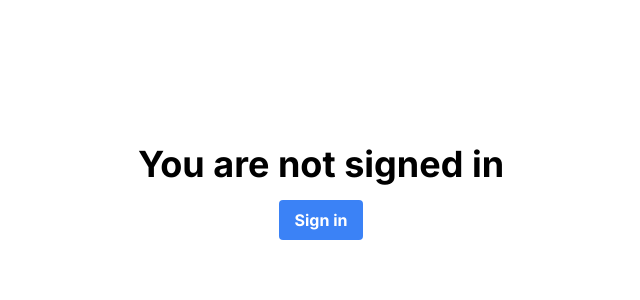
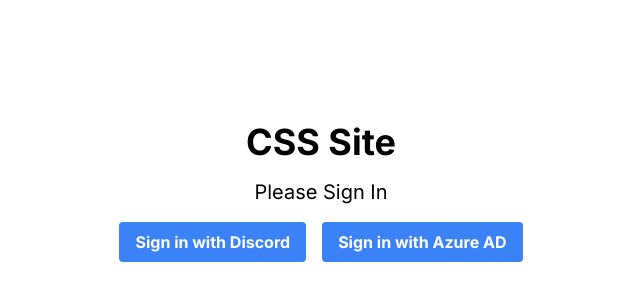
Before and after one commit to uwindsorcss/css-site, a Next.js app: page / in a window 1280 px wide. Shown: the part 208-508 px from the top of the page, without its empty margins (319-959 px from the left). Built offline with nearby package versions, Linux system fonts and the light colour scheme; no server answers.

Commit message:
feat: Azure AD Provider

```diff
--- a/src/app/api/auth/[...nextauth]/route.ts
+++ b/src/app/api/auth/[...nextauth]/route.ts
@@ -1,5 +1,6 @@
 import NextAuth, { NextAuthOptions } from "next-auth";
 import DiscordProvider from "next-auth/providers/discord";
+import AzureADProvider from "next-auth/providers/azure-ad";
 
 // For more information on each option (and a full list of options) go to
 // https://next-auth.js.org/configuration/options
@@ -11,9 +12,17 @@
       clientId: process.env.DISCORD_CLIENT_ID!,
       clientSecret: process.env.DISCORD_CLIENT_SECRET!,
     }),
+    AzureADProvider({
+      clientId: process.env.AZURE_AD_CLIENT_ID!,
+      clientSecret: process.env.AZURE_AD_CLIENT_SECRET!,
+      tenantId: process.env.AZURE_AD_TENANT_ID!,
+    }),
   ],
   callbacks: {
-    async jwt({ token }) {
+    async jwt({ token, user, account }) {
+      if (user) {
+        token.provider = account?.provider;
+      }
       return token;
     },
   },
--- a/src/app/page.tsx
+++ b/src/app/page.tsx
@@ -1,5 +1,6 @@
 import { authOptions } from "@/app/api/auth/[...nextauth]/route";
-import AuthButton from "@/components/AuthButton";
+import SignInButton from "@/components/SignInButton";
+import SignOutButton from "@/components/SignOutButton";
 import { getServerSession } from "next-auth/next";
 import { NextRequest } from "next/server";
 
@@ -8,10 +9,21 @@
 
   return (
     <div className="flex flex-col items-center justify-center min-h-screen gap-4">
-      <span className="text-4xl font-bold">
-        {session ? `Hello, ${session?.user?.name}` : "You are not signed in"}
-      </span>
-      <AuthButton session={session} />
+      <h1 className="text-4xl font-bold">CSS Site</h1>
+      {session ? (
+        <>
+          <span className="text-xl">Welcome, {session.user?.name}</span>
+          <SignOutButton />
+        </>
+      ) : (
+        <>
+          <span className="text-xl">Please Sign In</span>
+          <div className="flex gap-4">
+            <SignInButton text="Sign in with Discord" provider="discord" />
+            <SignInButton text="Sign in with Azure AD" provider="azure-ad" />
+          </div>
+        </>
+      )}
     </div>
   );
 }
--- a/src/components/AuthButton.tsx
+++ /dev/null
@@ -1,25 +0,0 @@
-"use client";
-import { Session } from "next-auth";
-import { signIn, signOut } from "next-auth/react";
-import React from "react";
-
-function SignInButton({ session }: { session: Session | null }) {
-  if (session) {
-    return (
-      <button
-        onClick={() => signOut()}
-        className="bg-red-500 hover:bg-red-700 text-white font-bold py-2 px-4 rounded">
-        Sign out
-      </button>
-    );
-  }
-  return (
-    <button
-      onClick={() => signIn("discord")}
-      className="bg-blue-500 hover:bg-blue-700 text-white font-bold py-2 px-4 rounded">
-      Sign in
-    </button>
-  );
-}
-
-export default SignInButton;
--- /dev/null
+++ b/src/components/SignInButton.tsx
@@ -0,0 +1,20 @@
+"use client";
+import { signIn } from "next-auth/react";
+import React from "react";
+
+interface SignInButtonProps {
+  text: string;
+  provider: string;
+}
+
+function SignInButton({ text, provider }: SignInButtonProps) {
+  return (
+    <button
+      onClick={() => signIn(provider)}
+      className="bg-blue-500 hover:bg-blue-700 text-white font-bold py-2 px-4 rounded">
+      {text}
+    </button>
+  );
+}
+
+export default SignInButton;
--- /dev/null
+++ b/src/components/SignOutButton.tsx
@@ -0,0 +1,15 @@
+"use client";
+import { signOut } from "next-auth/react";
+import React from "react";
+
+function SignOutButton() {
+  return (
+    <button
+      onClick={() => signOut()}
+      className="bg-red-500 hover:bg-red-700 text-white font-bold py-2 px-4 rounded">
+      Sign out
+    </button>
+  );
+}
+
+export default SignOutButton;
```
Also changed, not shown: 1 other file (tests, documents, lock files or other folders).
